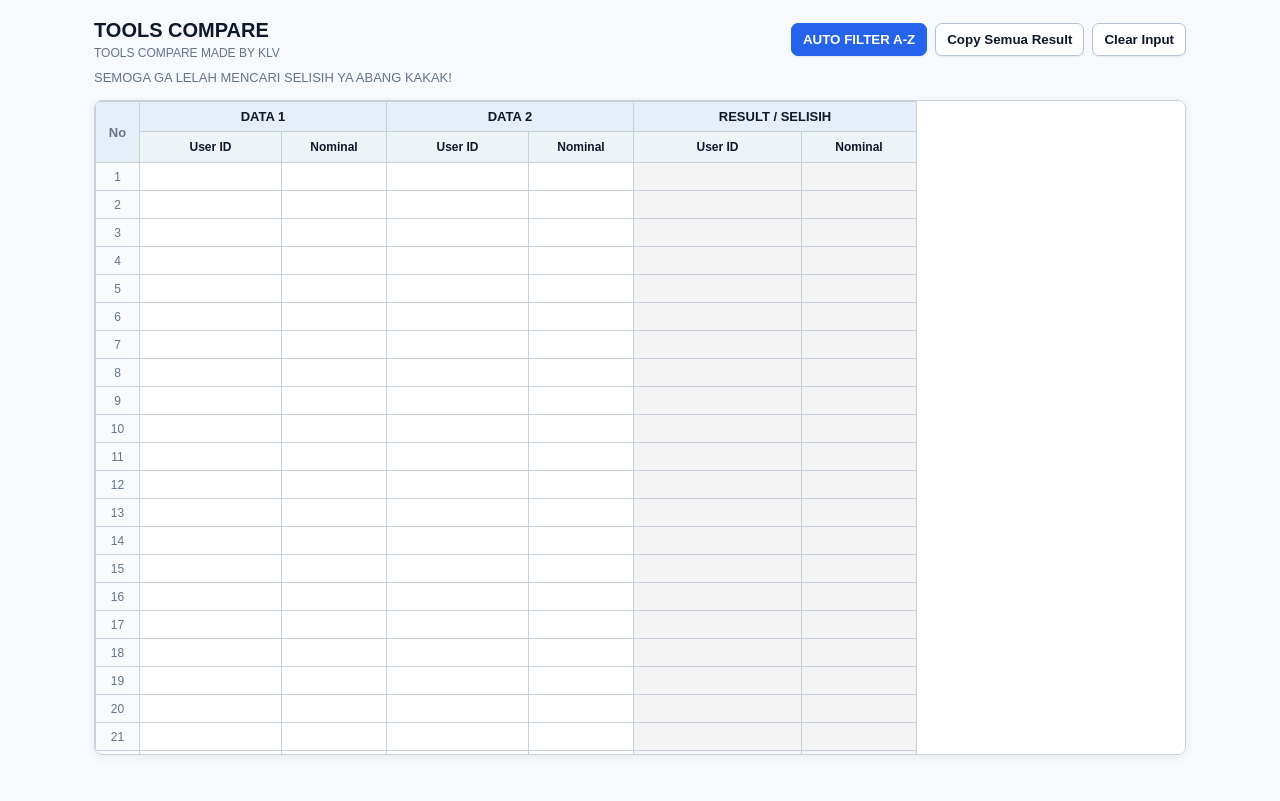
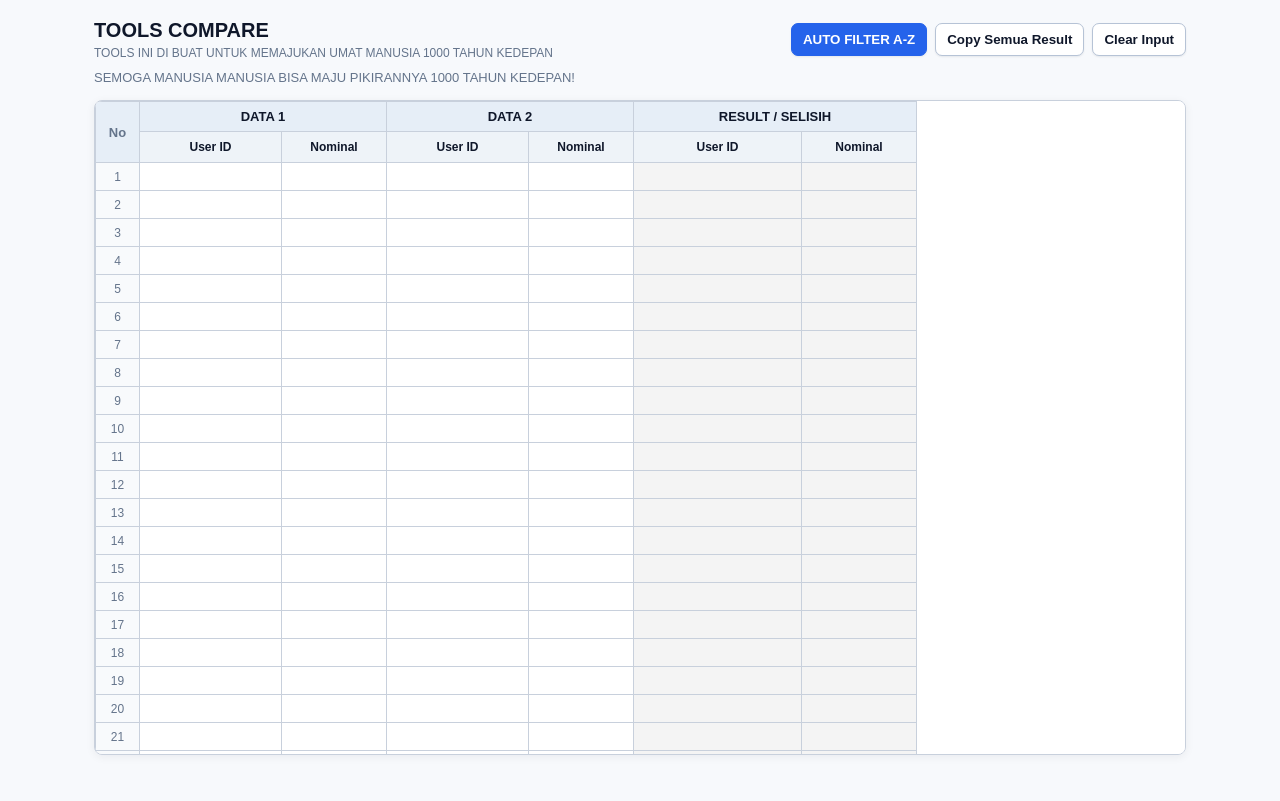
Before and after one commit to klvmtt/toolselisih, a plain HTML site: page index.html in a window 1280 px wide. Drawn offline with Linux system fonts and the light colour scheme.

Commit message:
Update index.html

```diff
--- a/index.html
+++ b/index.html
@@ -3,7 +3,7 @@
 <head>
   <meta charset="UTF-8" />
   <meta name="viewport" content="width=device-width, initial-scale=1.0" />
-  <title>TOOLS COMPARE</title>
+  <title>TOOLS COMPARE </title>
   <style>
     :root {
       --border: #c8d0dc;
@@ -229,7 +229,7 @@
       <div>
         <h1>TOOLS COMPARE</h1>
         <div class="hint">
-          TOOLS COMPARE MADE BY KLV
+          TOOLS INI DI BUAT UNTUK MEMAJUKAN UMAT MANUSIA 1000 TAHUN KEDEPAN
         </div>
       </div>
       <div class="buttons">
@@ -239,7 +239,7 @@
       </div>
     </div>
 
-    <div class="status" id="status">SEMOGA GA LELAH MENCARI SELISIH YA ABANG KAKAK!</div>
+    <div class="status" id="status">SEMOGA MANUSIA MANUSIA BISA MAJU PIKIRANNYA 1000 TAHUN KEDEPAN!</div>
 
     <div class="wrap">
       <table id="sheet" aria-label="Tabel perbandingan data">
```
